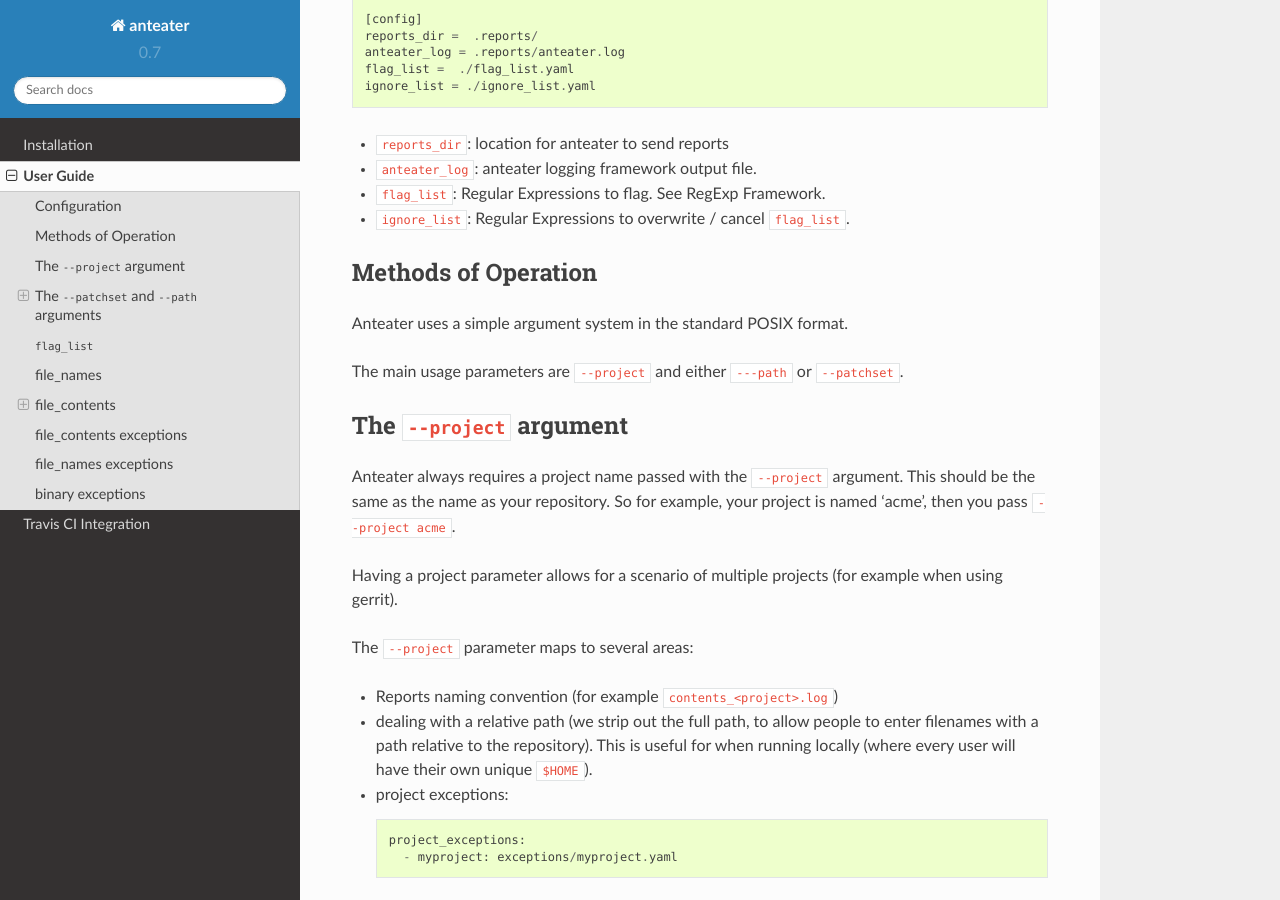
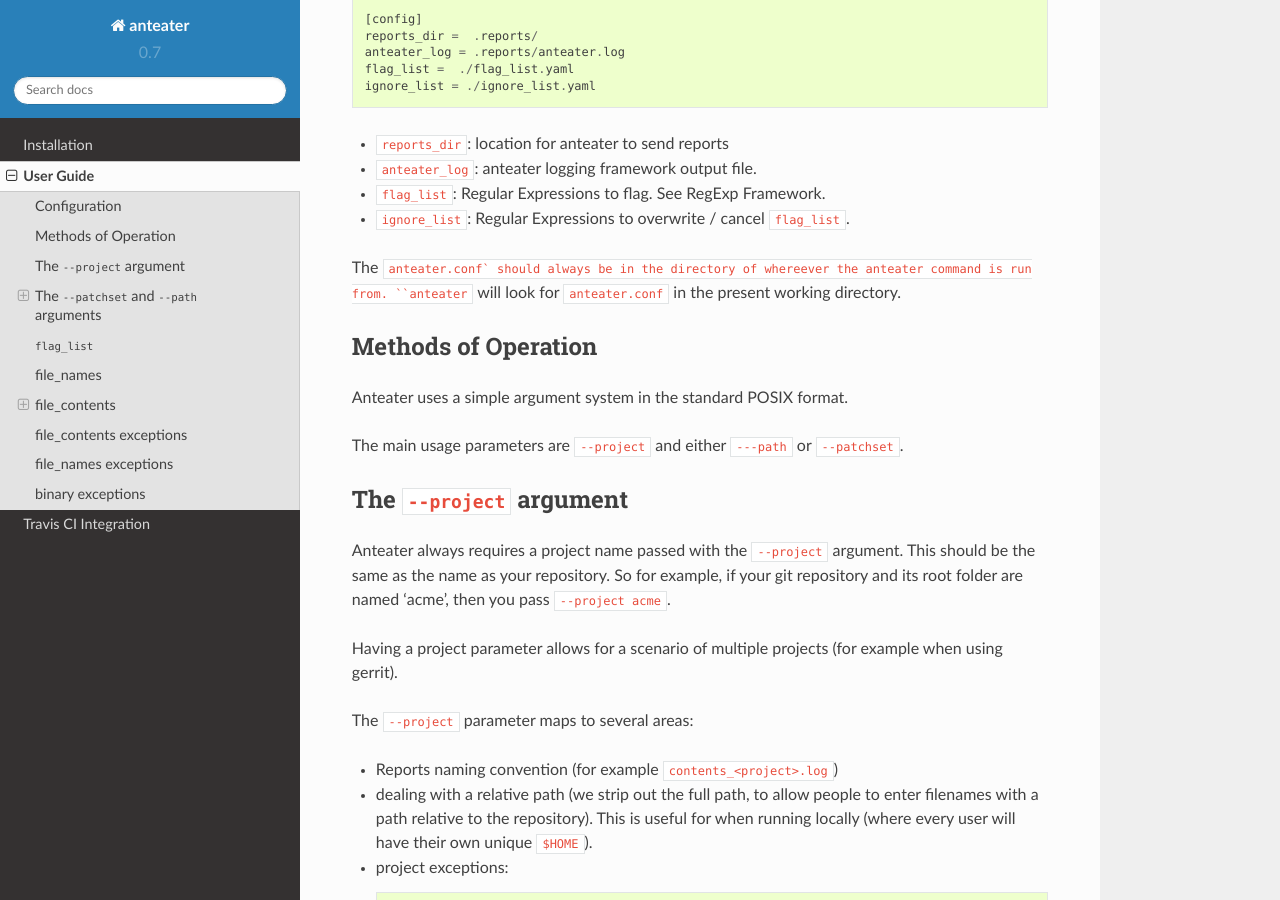
Before and after one commit to anteater/anteater, a Sphinx documentation site: the page built from docs/user_guide.rst, in a window 1280 px wide and 900 px high, scrolled down 267 px. Built offline with Sphinx 7.4.7 and the Read the Docs theme 2.0.0, drawn with Linux system fonts in a browser that asks for light colours; formulas are drawn with MathJax 3; the version number is read from the project's files by our own code; some of the changed text lies outside the part shown.

Commit message:
Docs update

```diff
--- a/docs/user_guide.rst
+++ b/docs/user_guide.rst
@@ -18,6 +18,10 @@
 * ``flag_list``: Regular Expressions to flag. See RegExp Framework.
 * ``ignore_list``: Regular Expressions to overwrite / cancel ``flag_list``.
 
+The ``anteater.conf` should always be in the directory of whereever the anteater
+command is run from. ``anteater`` will look for ``anteater.conf`` in the present
+working directory.
+
 Methods of Operation
 --------------------
 
@@ -30,8 +34,9 @@
 --------------------------
 
 Anteater always requires a project name passed with the ``--project`` argument.
-This should be the same as the name as your repository. So for example, your
-project is named 'acme', then you pass ``--project acme``.
+This should be the same as the name as your repository. So for example, if your
+git repository and its root folder are named 'acme', then you
+pass ``--project acme``.
 
 Having a project parameter allows for a scenario of multiple projects (for
 example when using gerrit).
@@ -146,15 +151,15 @@
       regex: md[245]
       desc: "Insecure hashing algorithm"
 
-      depreciated_function:
-        regex: depreciated_function\(.*\)
-        desc: This function was depreciated in release X, use Y function.
+    depreciated_function:
+      regex: depreciated_function\(.*\)
+      desc: This function was depreciated in release X, use Y function.
 
-So the above would match the following lines::
+So the above would match and flag the following lines::
 
-    dothis = instance.depreciated_function(some_value):
+    dothis = thing.depreciated_function(some_value):
 
-    hashlib.md5(myhash)
+    hashlib.md5(password)
 
 Exceptions
 ==========
```
